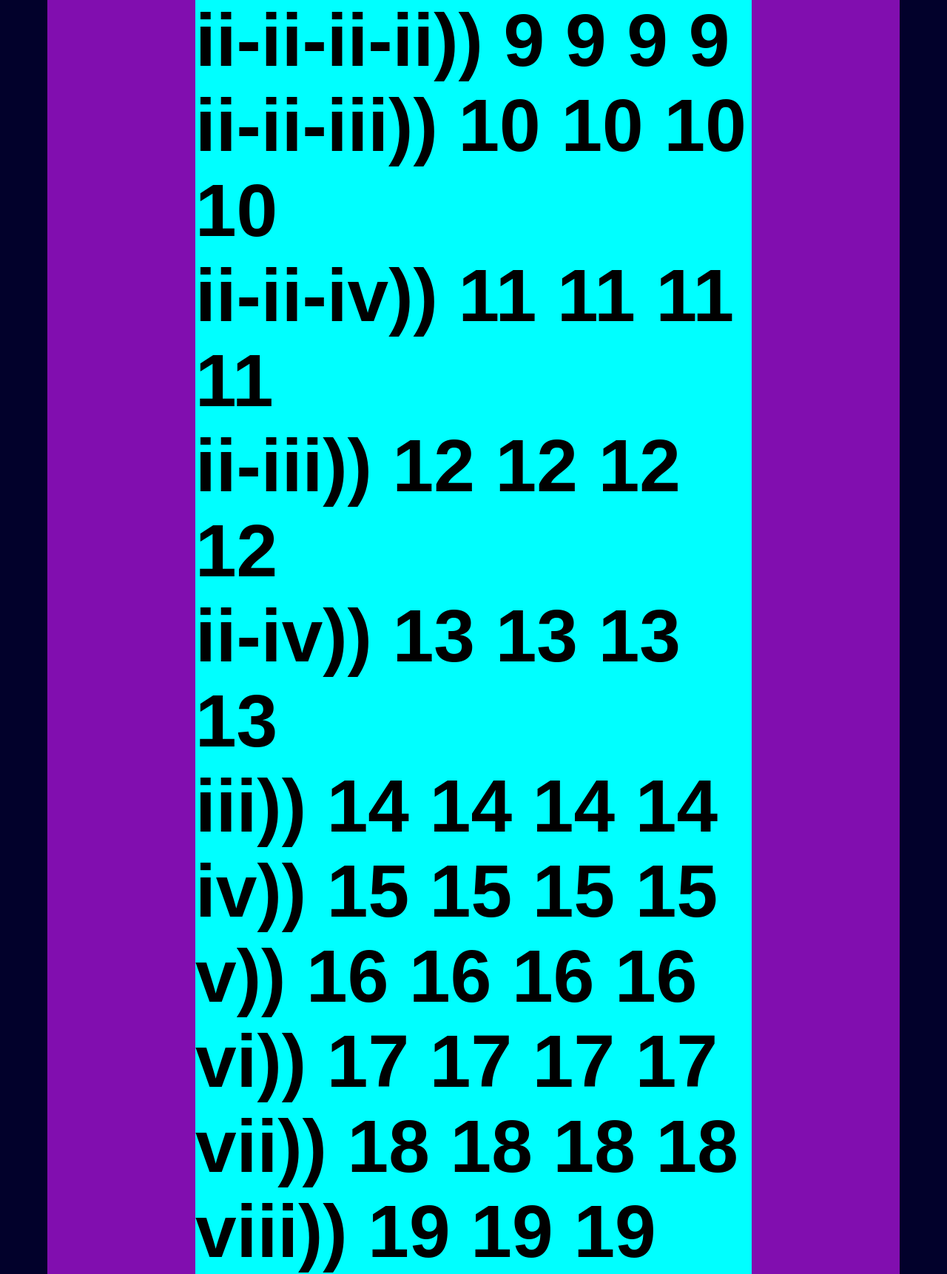
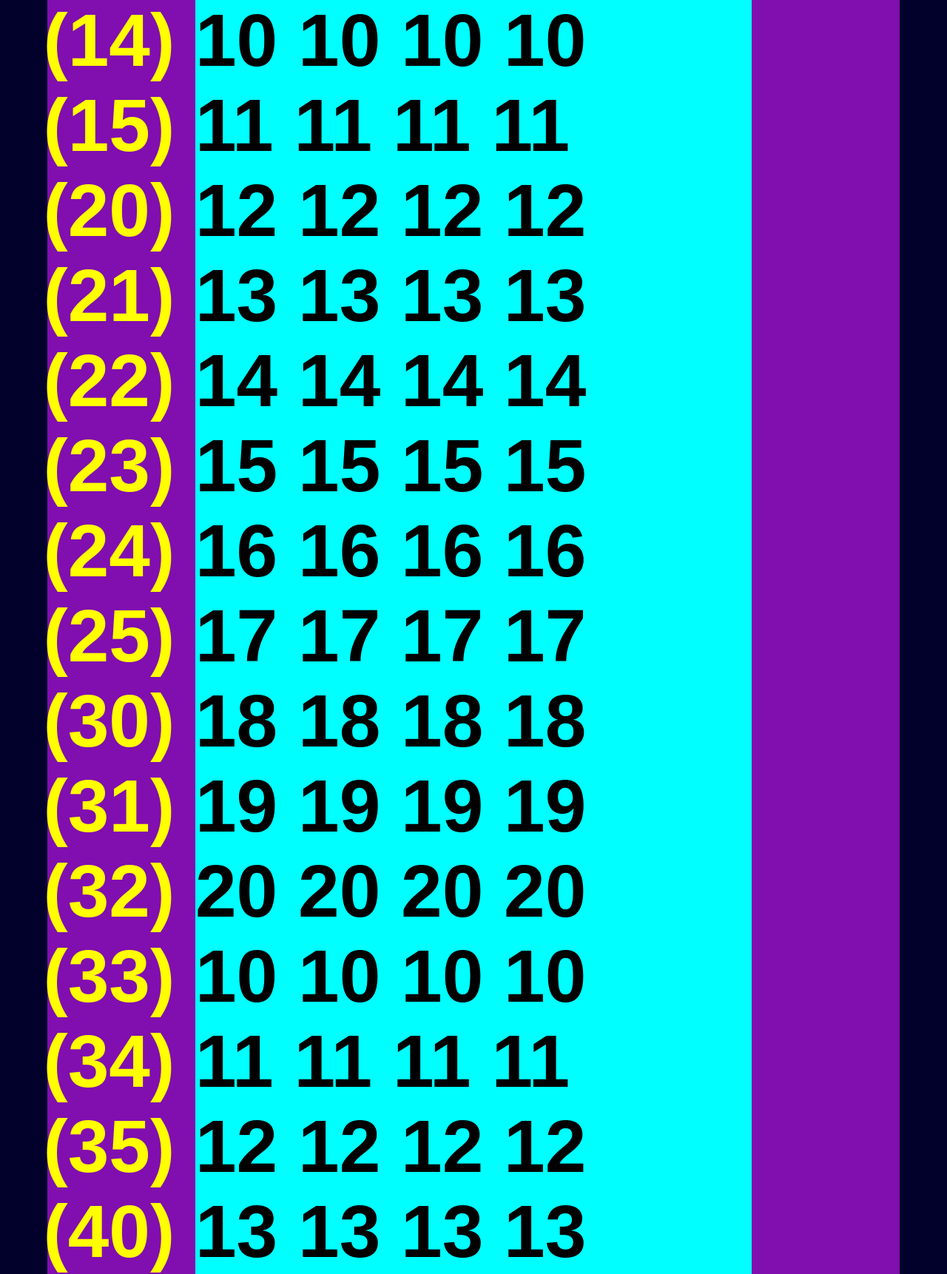
Before and after one commit to Asoo-dev/playing-around, a plain HTML site: page current/index.html in a window 1280 px wide. Shown: the part 1078-2800 px from the top of the page at 74% size. Drawn offline with Linux system fonts and the light colour scheme.

Commit message:
suffix prefix in @counter-style

```diff
--- a/current/index.html
+++ b/current/index.html
@@ -14,25 +14,28 @@
         <ol>
           <li class="li l l1">1 1 1 1</li>
           <li class="li l l2">2 2 2 2</li>
-          <ol>
           <li class="li l l3">3 3 3 3</li>
           <li class="li l l4">4 4 4 4</li>
-            <ol>
           <li class="li l l5">5 5 5 5</li>
           <li class="li l l6">6 6 6 6</li>
-              <ol>
           <li class="li l l7">7 7 7 7</li>
-                <ol>
           <li class="li l l8">8 8 8 8</li>
-                </ol>
           <li class="li l l9">9 9 9 9</li>
-              </ol>
           <li class="li l l10">10 10 10 10</li>
           <li class="li l l11">11 11 11 11</li>
-            </ol>
           <li class="li l l12">12 12 12 12</li>
           <li class="li l l13">13 13 13 13</li>
-          </ol>
+          <li class="li l l14">14 14 14 14</li>
+          <li class="li l l15">15 15 15 15</li>
+          <li class="li l l16">16 16 16 16</li>
+          <li class="li l l17">17 17 17 17</li>
+          <li class="li l l18">18 18 18 18</li>
+          <li class="li l l19">19 19 19 19</li>
+          <li class="li l l20">20 20 20 20</li>
+          <li class="li l l10">10 10 10 10</li>
+          <li class="li l l11">11 11 11 11</li>
+          <li class="li l l12">12 12 12 12</li>
+          <li class="li l l13">13 13 13 13</li>
           <li class="li l l14">14 14 14 14</li>
           <li class="li l l15">15 15 15 15</li>
           <li class="li l l16">16 16 16 16</li>
--- a/current/style.css
+++ b/current/style.css
@@ -72,18 +72,37 @@ li.ss {
 }
 ol {
   list-style: none;
-  counter-reset: fc;
+  /* counter-reset: fc; */
 }
 li {
   background-color: aqua;
   margin: 0 20rem;
   font-size: 10rem;
   font-weight: 900;
-  counter-increment: fc;
+  /* counter-increment: fc; */
+  list-style: abcd;
 }
-li::before {
-  content: counters(fc, "-", lower-roman) "))  ";
+@counter-style ca {
+  system: cyclic 4;
+  symbols: Ⓐ Ⓑ Ⓒ Ⓓ Ⓔ Ⓕ Ⓖ Ⓗ Ⓘ Ⓙ Ⓚ Ⓛ Ⓜ Ⓝ Ⓞ Ⓟ Ⓠ Ⓡ Ⓢ Ⓣ Ⓤ Ⓥ Ⓦ Ⓧ Ⓨ Ⓩ;
+  suffix: " ";
 }
+
+@counter-style abcd {
+  system: numeric;
+  symbols: "0" "1" "2" "3" "4" "5";
+  suffix: ") ";
+  prefix: "(";
+}
+
+li::marker {
+  color: yellow;
+}
+
+/* li::before {
+  content: counters(fc, "-", lower-roman) "))  " "=== "
+    counters(fc, "-", upper-latin) "))  ";
+} */
 li:first-child {
   /* counter-increment: none; */
 }
```
Lines whose indentation alone changed are shown as unchanged.
